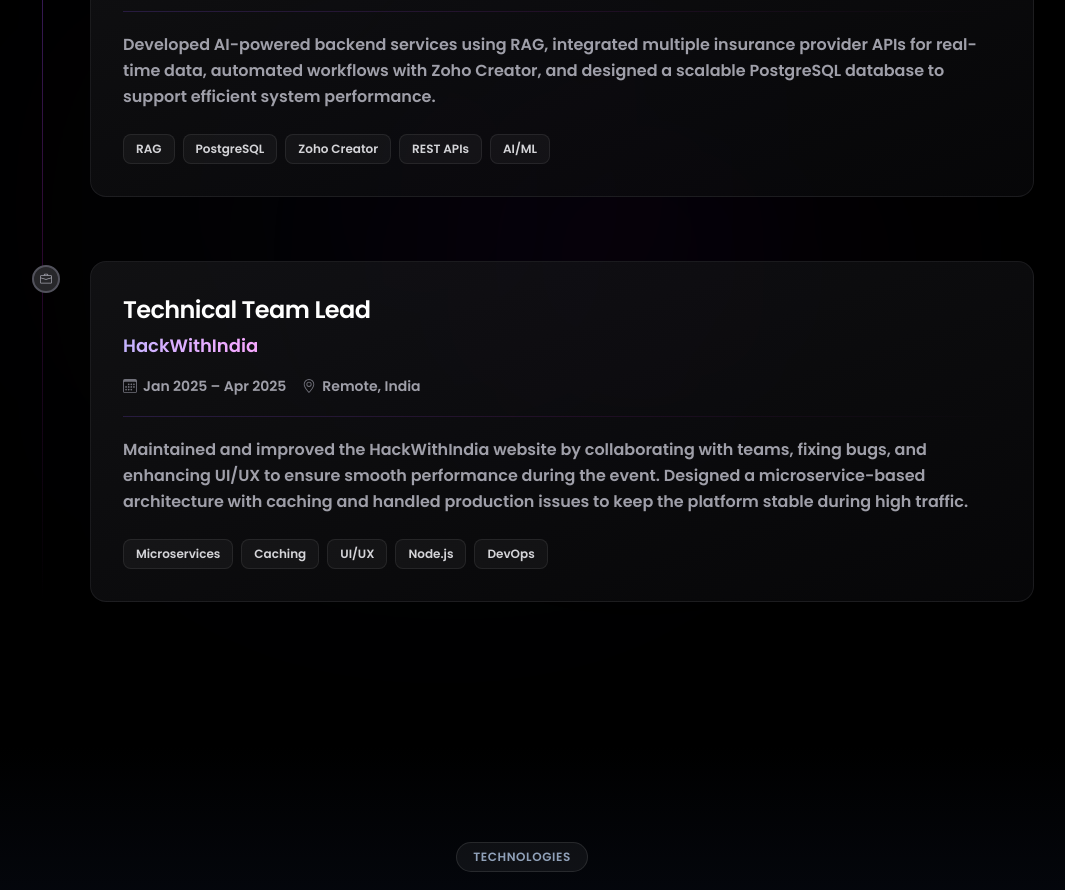
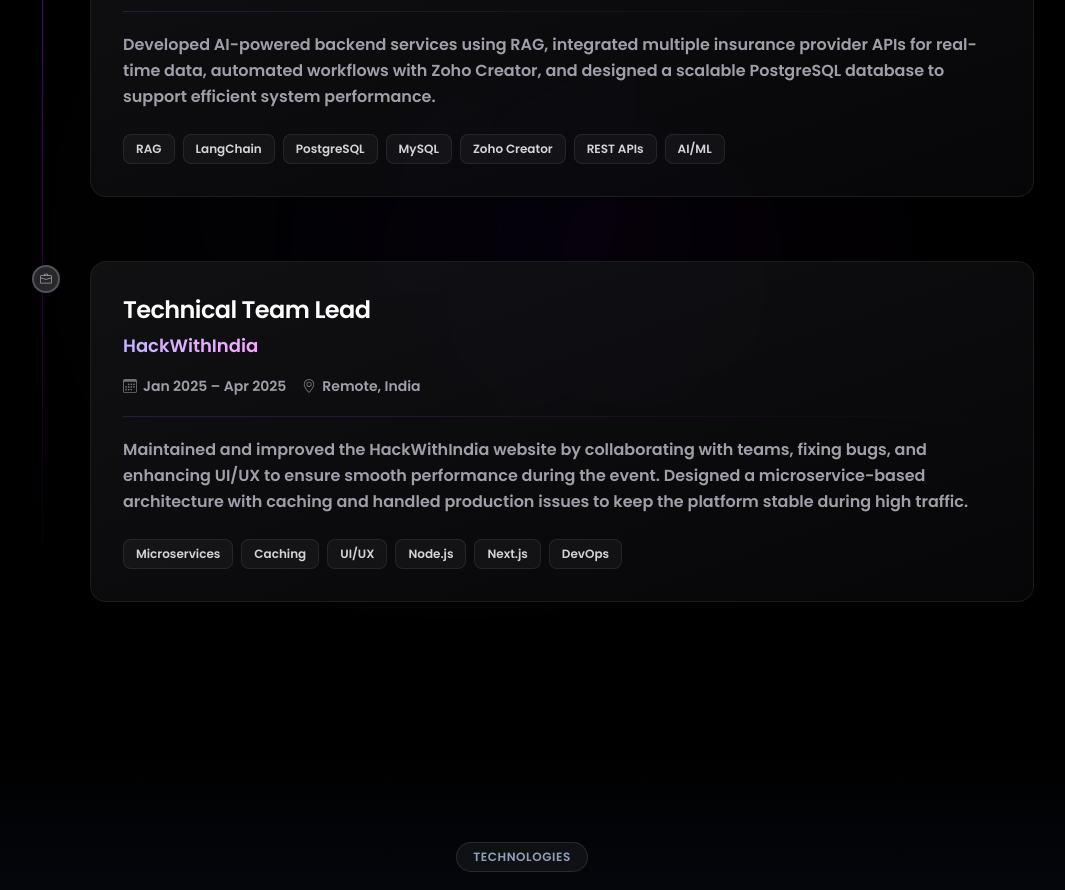
Before and after one commit to Rahulkanyalgith/Portfolio-Rahulkanyal, a Next.js app: page / in a window 1280 px wide. Shown: the part 2260-3150 px from the top of the page, without its empty margins (118-1183 px from the left). Built offline with nearby package versions, Linux system fonts and the light colour scheme; no server answers; the database is empty.

Commit message:
some experience section chnages

```diff
--- a/src/components/Experience.tsx
+++ b/src/components/Experience.tsx
@@ -9,7 +9,7 @@
     current: true,
     description:
       "Developed AI-powered backend services using RAG, integrated multiple insurance provider APIs for real-time data, automated workflows with Zoho Creator, and designed a scalable PostgreSQL database to support efficient system performance.",
-    technologies: ["RAG", "PostgreSQL", "Zoho Creator", "REST APIs", "AI/ML"],
+    technologies: ["RAG", "LangChain", "PostgreSQL", "MySQL", "Zoho Creator", "REST APIs", "AI/ML"],
   },
   {
     company: "HackWithIndia",
@@ -19,7 +19,7 @@
     current: false,
     description:
       "Maintained and improved the HackWithIndia website by collaborating with teams, fixing bugs, and enhancing UI/UX to ensure smooth performance during the event. Designed a microservice-based architecture with caching and handled production issues to keep the platform stable during high traffic.",
-    technologies: ["Microservices", "Caching", "UI/UX", "Node.js", "DevOps"],
+    technologies: ["Microservices", "Caching", "UI/UX", "Node.js", "Next.js", "DevOps"],
   },
 ];
 
```
